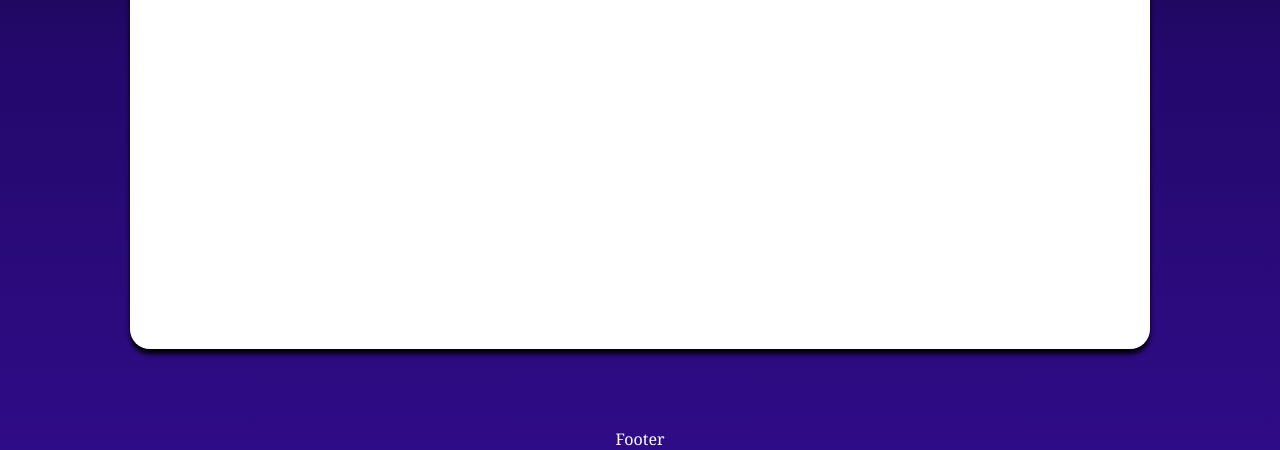
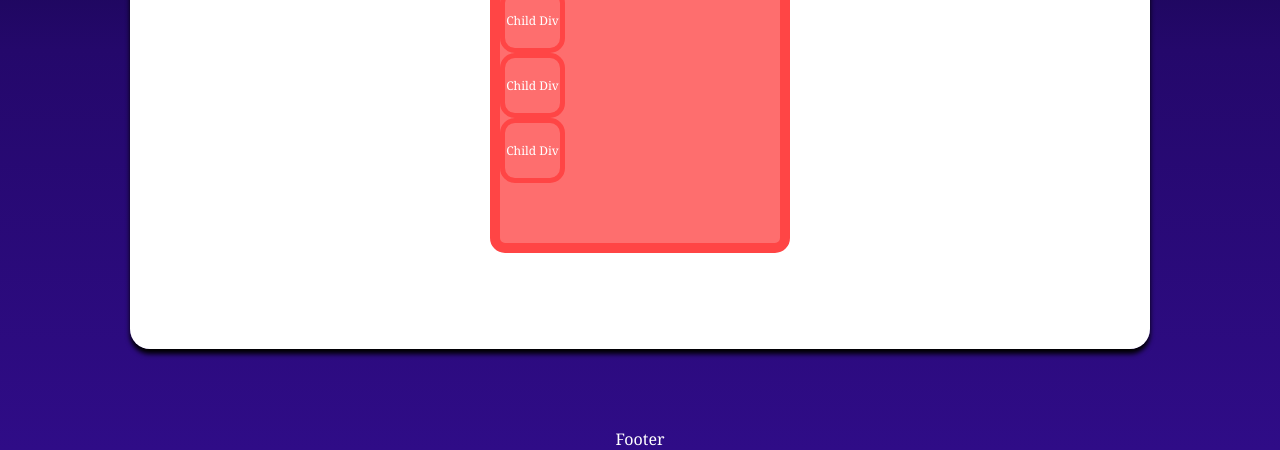
Before and after one commit to Rllopez0410/StyleForge, a website built with webpack: page dist/index.html in a window 1280 px wide. Shown: the part 350-800 px from the top of the page. Built offline with nearby package versions, Linux system fonts and the light colour scheme.

Commit message:
programmed the value buttons for the display attribute

```diff
--- a/src/DOM.js
+++ b/src/DOM.js
@@ -9,6 +9,14 @@ export const sideNavAnimations = {
     displayAttr: document.getElementById("display-attribute"),
 };
 
+export const nodes = {
+    parentNode: document.getElementById("parent-node"),
+};
+
 export const cssAttrDom = {
     displayBtn: document.querySelectorAll(".attribute-btns"),
 };
+
+export const cssAttrVal = {
+    displayValues: document.querySelectorAll(".display-value"),
+};
--- a/src/index.js
+++ b/src/index.js
@@ -1,10 +1,11 @@
 import  "./index.scss";
-import { cssAttrDom, sideNavAnimations, toolboxFunc } from "./DOM";
+import { cssAttrDom, cssAttrVal, nodes, sideNavAnimations, toolboxFunc } from "./DOM";
 
 let toolboxClick = false;
 
 toolboxFunc.forgeBtn.addEventListener("click", attributeList);
 cssAttrDom.displayBtn.forEach(displayAttrVals);
+cssAttrVal.displayValues.forEach(displayVal);
 
 function attributeList() {
     if (!toolboxClick) {
@@ -32,3 +33,9 @@ function displayAttrVals(btn) {
         }
     });
 }
+
+function displayVal(btn) {
+    btn.addEventListener("click", (e) => {
+        nodes.parentNode.style.display = e.target.id;
+    });
+}
--- a/src/index.scss
+++ b/src/index.scss
@@ -184,7 +184,6 @@ body {
                         flex: 1;
                         gap: 5px;
                         padding-left: 5px;
-
                         .circles {
                             width: 20px;
                             height: 20px;
@@ -212,8 +211,25 @@ body {
                     }
                 }
                 .browser-display {
+                    @include displayFlex();
                     flex: 6;
                     background-color: rgb(255, 255, 255);
+                    #parent-node {
+                        width: 300px;
+                        height: 300px;
+                        background-color: rgb(254, 110, 110);
+                        border: 10px solid rgb(255, 69, 69);
+                        border-radius: 15px;
+                        .child {
+                            @include displayFlex();
+                            width: 65px;
+                            height: 65px;
+                            font-size: 12px;
+                            background-color: rgb(254, 110, 110);
+                            border: 5px solid rgb(255, 69, 69);
+                            border-radius: 15px;
+                        }
+                    }
                 }
             }
         }
```
Also changed, not shown: dist/index.html, dist/main.js.
